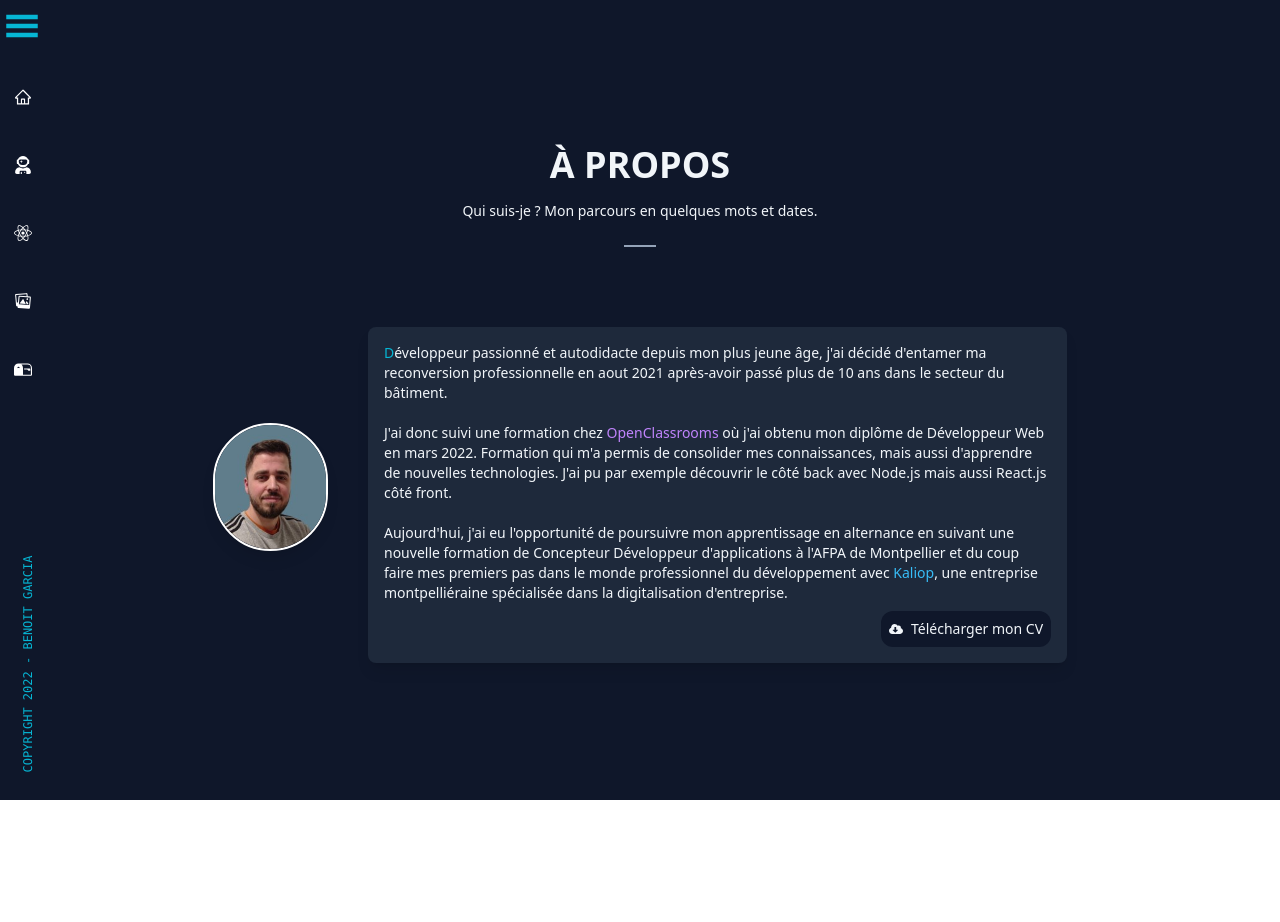
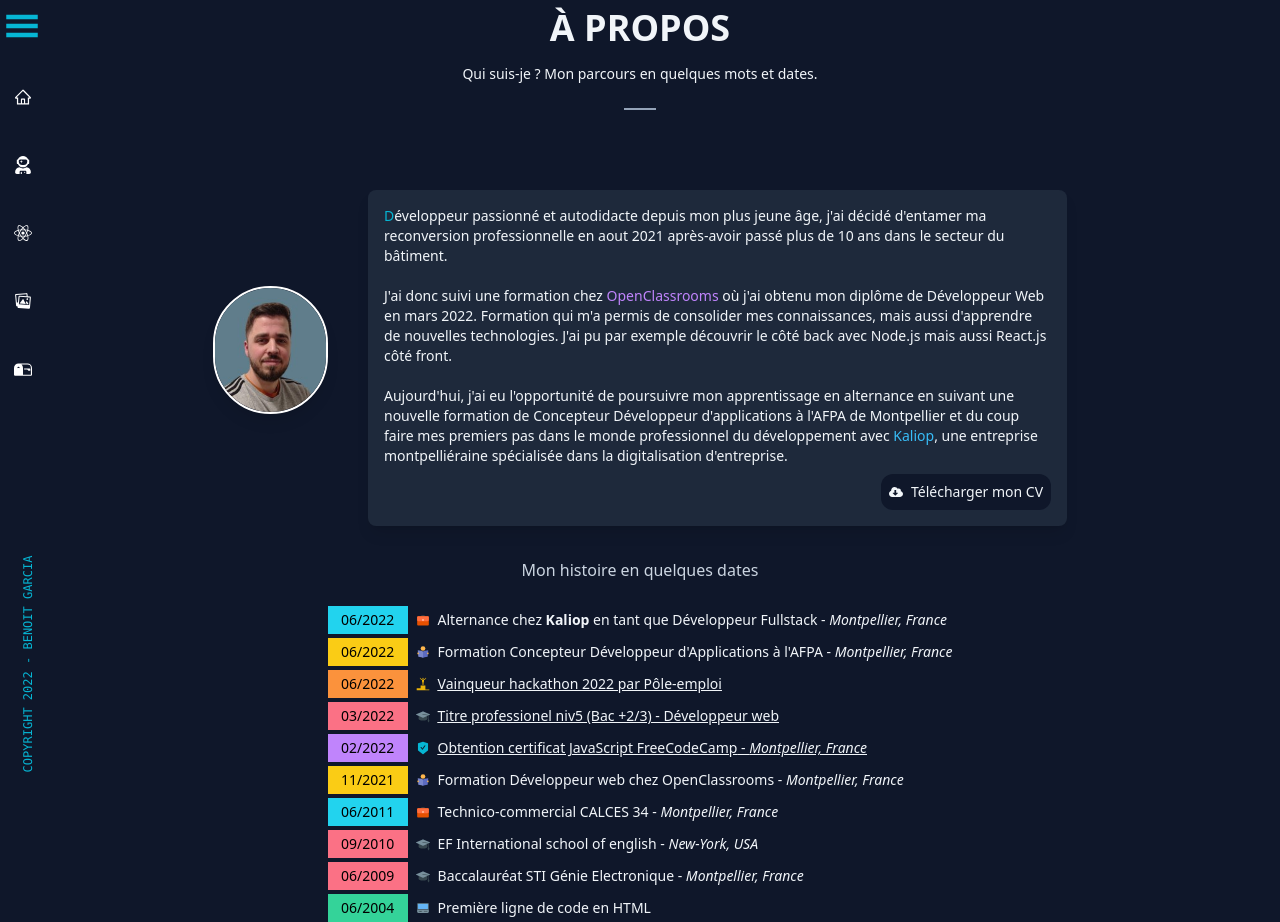
Before and after one commit to bengar-dev/portfolio-nextjs-ts, a Next.js app: page /about in a window 1280 px wide. Before the commit the page ends 800 px from the top, so only its background shows below. Built offline with nearby package versions, Linux system fonts and the light colour scheme.

Commit message:
update: about

```diff
--- a/pages/about.tsx
+++ b/pages/about.tsx
@@ -1,11 +1,13 @@
 import { NextPage } from "next";
-import { useEffect, useState } from "react";
 import Image from "next/image";
 import Link from "next/link"
 import Head from "next/head"
 import { Navbar } from "../components/Navbar";
 
 import {FaCloudDownloadAlt} from "react-icons/fa"
+import {FcSelfServiceKiosk, FcGraduationCap, FcBriefcase, FcReading} from 'react-icons/fc'
+import {AiFillSafetyCertificate} from 'react-icons/ai'
+import {GiPodiumWinner} from 'react-icons/gi'
 import ProfilPic from "../public/assets/Photo_profil.jpeg";
 
 const About: NextPage = () => {
@@ -60,6 +62,21 @@ const About: NextPage = () => {
             </Link>
           </main>
         </div>
+        <div className="mt-8 w-9/12 flex flex-col items-center">
+          <h2 className="text-center font-medium text-slate-300">Mon histoire en quelques dates</h2>
+          <ul className="mt-6 flex flex-col space-y-1 text-sm">
+            <li className="flex flex-col md:flex-row items-center space-x-2"><span className="w-full md:w-20 text-center bg-cyan-400 text-black font-medium p-1">06/2022</span> <FcBriefcase className="hidden md:flex"/> <p className="p-1 md:p-0 text-center">Alternance chez <span className="font-bold">Kaliop</span> en tant que Développeur Fullstack - <span className="italic">Montpellier, France</span></p></li>
+            <li className="flex flex-col md:flex-row items-center space-x-2"><span className="w-full md:w-20 text-center bg-yellow-400 text-black font-medium p-1">06/2022</span> <FcReading className="hidden md:flex" /> <p className="p-1 md:p-0 text-center">Formation Concepteur Développeur d'Applications à l'AFPA - <span className="italic">Montpellier, France</span></p></li>
+            <li className="flex flex-col md:flex-row items-center space-x-2"><span className="w-full md:w-20 text-center bg-orange-400 text-black font-medium p-1">06/2022</span> <GiPodiumWinner className="hidden md:flex text-yellow-500"/> <p className="p-1 md:p-0 text-center underline hover:no-underline hover:text-cyan-400"><Link href="https://github.com/bengar-dev/front-hackaton"><a target="_blank">Vainqueur hackathon 2022 par Pôle-emploi</a></Link> <span className="italic"></span></p></li>
+            <li className="flex flex-col md:flex-row items-center space-x-2"><span className="w-full md:w-20 text-center bg-rose-400 text-black font-medium p-1">03/2022</span> <FcGraduationCap className="hidden md:flex" /> <p className="p-1 md:p-0 text-center underline hover:no-underline hover:text-cyan-400"><Link href="http://s737853516.onlinehome.fr/ftp/OC-devweb.pdf"><a target="_blank">Titre professionel niv5 (Bac +2/3) - Développeur web</a></Link> <span className="italic"></span></p></li>
+            <li className="flex flex-col md:flex-row items-center space-x-2"><span className="w-full md:w-20 text-center bg-purple-400 text-black font-medium p-1">02/2022</span> <AiFillSafetyCertificate className="hidden md:flex text-cyan-500"/> <p className="p-1 md:p-0 text-center underline hover:no-underline hover:text-cyan-400"><Link href="https://www.freecodecamp.org/certification/benysserp/javascript-algorithms-and-data-structures"><a target="_blank">Obtention certificat JavaScript FreeCodeCamp</a></Link>  - <span className="italic">Montpellier, France</span></p></li>
+            <li className="flex flex-col md:flex-row items-center space-x-2"><span className="w-full md:w-20 text-center bg-yellow-400 text-black font-medium p-1">11/2021</span> <FcReading className="hidden md:flex"/> <p className="p-1 md:p-0 text-center">Formation Développeur web chez OpenClassrooms - <span className="italic">Montpellier, France</span></p></li>
+            <li className="flex flex-col md:flex-row items-center space-x-2"><span className="w-full md:w-20 text-center bg-cyan-400 text-black font-medium p-1">06/2011</span> <FcBriefcase className="hidden md:flex" /> <p className="p-1 md:p-0 text-center">Technico-commercial CALCES 34 - <span className="italic">Montpellier, France</span></p></li>
+            <li className="flex flex-col md:flex-row items-center space-x-2"><span className="w-full md:w-20 text-center bg-rose-400 text-black font-medium p-1">09/2010</span> <FcGraduationCap className="hidden md:flex" /> <p className="p-1 md:p-0 text-center">EF International school of english - <span className="italic">New-York, USA</span></p></li>
+            <li className="flex flex-col md:flex-row items-center space-x-2"><span className="w-full md:w-20 text-center bg-rose-400 text-black font-medium p-1">06/2009</span> <FcGraduationCap className="hidden md:flex" /> <p className="p-1 md:p-0 text-center">Baccalauréat STI Génie Electronique - <span className="italic">Montpellier, France</span></p></li>
+            <li className="flex flex-col md:flex-row items-center space-x-2"><span className="w-full md:w-20 text-center bg-emerald-400 text-black font-medium p-1">06/2004</span> <FcSelfServiceKiosk className="hidden md:flex" /> <p className="p-1 md:p-0 text-center">Première ligne de code en HTML</p></li>
+          </ul>
+        </div>
       </section>
     </div>
   );
```
Also changed, not shown: 1 other file (tests, documents, lock files or other folders).
